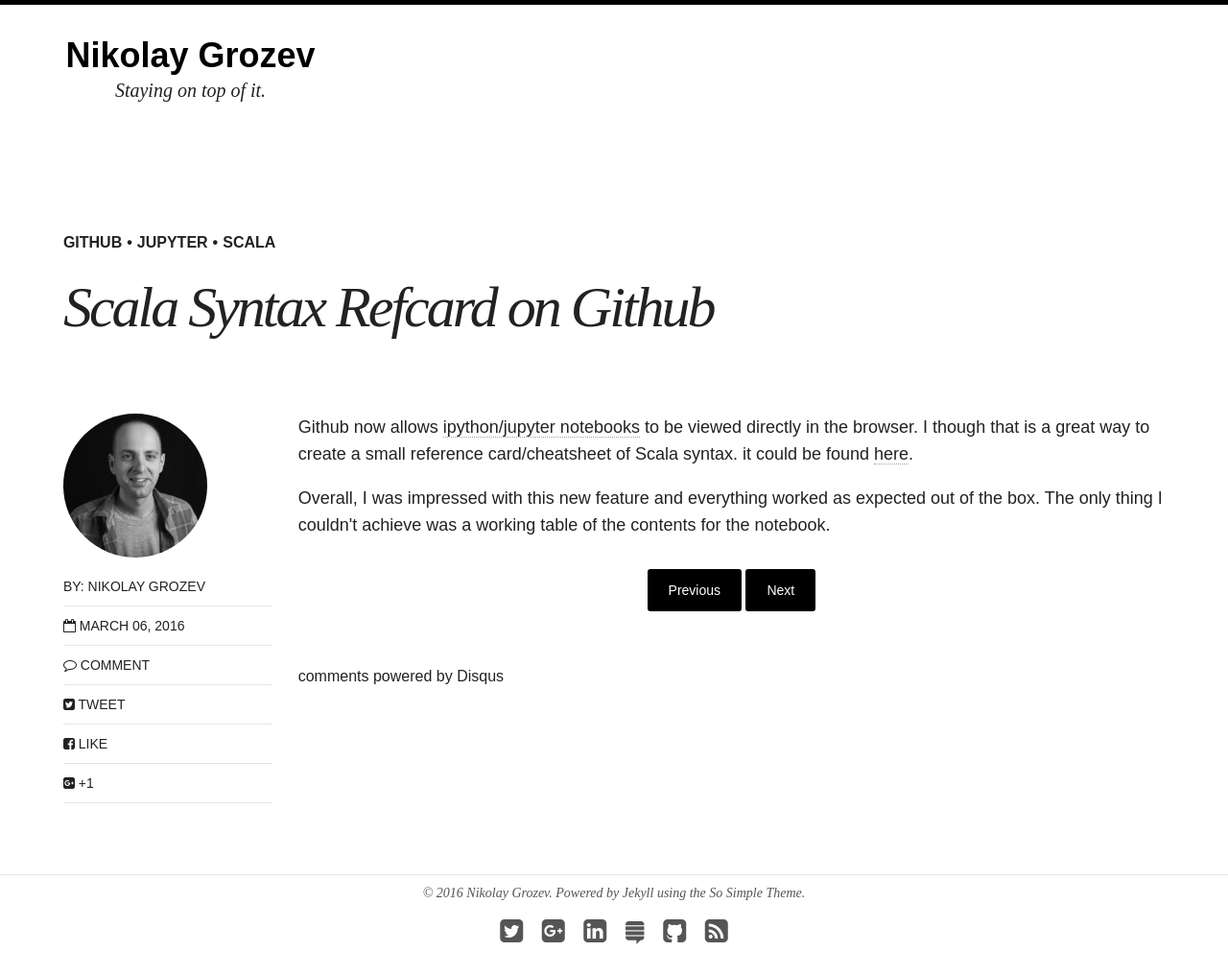
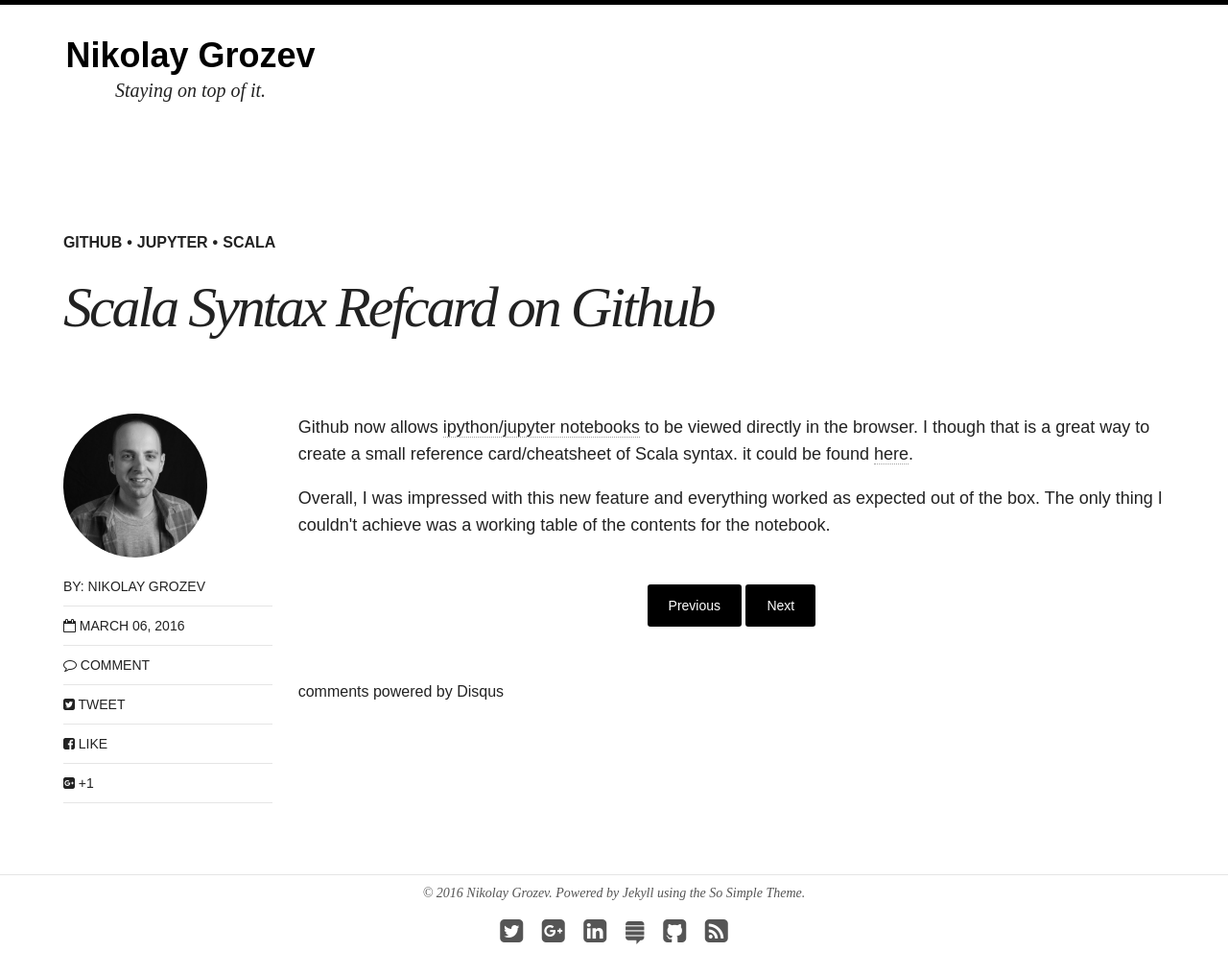
Before and after one commit to nikolayg/nikgrozev-website, a Jekyll site: the page built from _posts/blog/2016-03-06-scala-syntax-refcard-on-github.html, in a window 1280 px wide. Shown: the whole page at 96% size. Built offline with Jekyll 4.4.1, drawn with Linux system fonts in a browser that asks for light colours; nearby versions of some CDN libraries; comment, search, counter and statistics services are not loaded.

Commit message:
More space before pagination

```diff
--- a/_sass/_page.scss
+++ b/_sass/_page.scss
@@ -204,7 +204,7 @@ span + .entry-title {
    ========================================================================== */
 
 .pagination {
-	margin-top: 2em;
+	margin-top: 3em;
 	text-align: center;
 }
 
```
